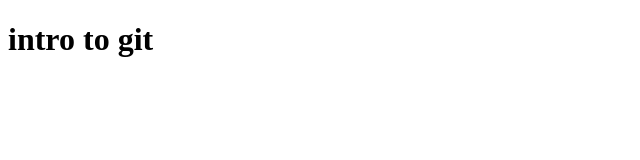
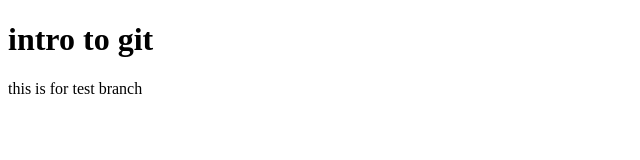
Before and after one commit to SaiAmareswar/git-sample, a plain HTML site: page index.html in a window 1280 px wide. Shown: the whole page, without its empty margins (0-640 px from the left). Drawn offline with Linux system fonts and the light colour scheme.

Commit message:
test branch

```diff
--- a/index.html
+++ b/index.html
@@ -7,5 +7,6 @@
 </head>
 <body>
     <h1>intro to git</h1>
+    <p>this is for test branch</p>
 </body>
 </html>
```
